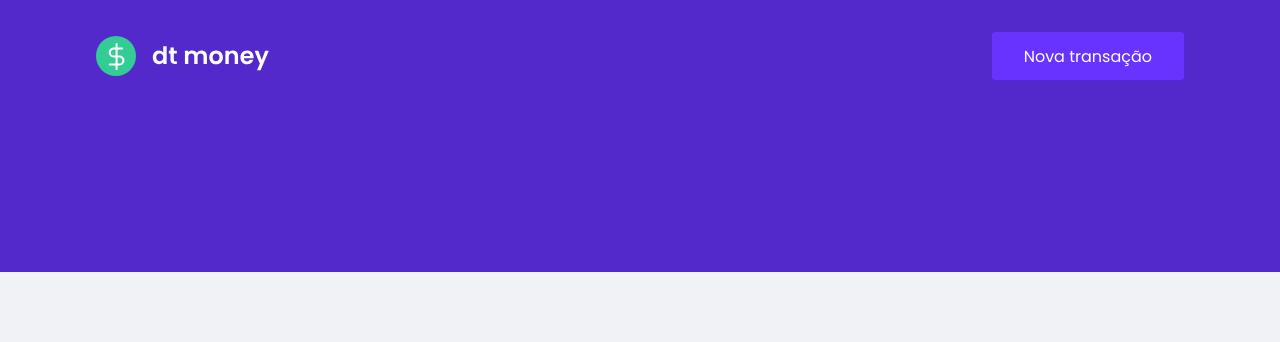
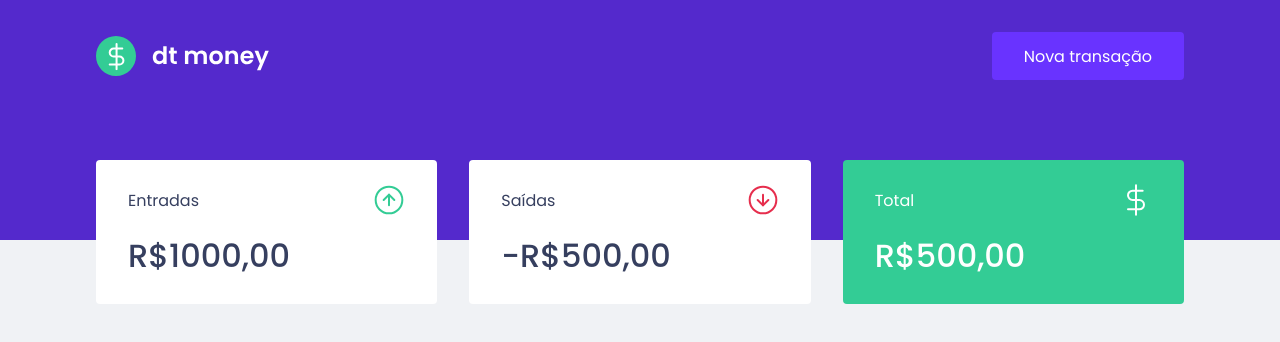
Before and after one commit to Fekleite/dtmoney, a React (Create React App) app: page / in a window 1280 px wide. Shown: the top 342 px of the page. Built offline with nearby package versions, Linux system fonts and the light colour scheme.

Commit message:
feat: create dashboard and summary components

```diff
--- a/public/index.html
+++ b/public/index.html
@@ -10,7 +10,7 @@
 
     <title>dtmoney</title>
 
-    <link href="https://fonts.googleapis.com/css2?family=Poppins:wght@400;600&display=swap" rel="stylesheet">
+    <link href="https://fonts.googleapis.com/css2?family=Poppins:wght@400;500;600&display=swap" rel="stylesheet">
   </head>
   <body>
     <noscript>You need to enable JavaScript to run this app.</noscript>
--- a/src/App.tsx
+++ b/src/App.tsx
@@ -1,12 +1,14 @@
 import { GlobalStyle } from "./styles/global";
 
 import { Header } from "./components/Header";
+import { Dashboard } from "./components/Dashboard";
 
 export function App() {
   return (
     <>
       <GlobalStyle />
       <Header />
+      <Dashboard />
     </>
   );
 }
--- /dev/null
+++ b/src/components/Dashboard/index.tsx
@@ -0,0 +1,10 @@
+import { Summary } from '../Summary';
+import { Container } from './styles';
+
+export function Dashboard() {
+  return (
+    <Container>
+      <Summary />
+    </Container>
+  )
+}
--- /dev/null
+++ b/src/components/Dashboard/styles.ts
@@ -0,0 +1,7 @@
+import styled from 'styled-components';
+
+export const Container = styled.main`
+  max-width: 1120px;
+  margin: 0 auto;
+  padding: 2.5rem 1rem;
+`;
--- a/src/components/Header/styles.ts
+++ b/src/components/Header/styles.ts
@@ -8,7 +8,7 @@
   max-width: 1120px;
   margin: 0 auto;
 
-  padding: 2rem 1rem 12rem;
+  padding: 2rem 1rem 10rem;
   display: flex;
   align-items: center;
   justify-content: space-between;
--- /dev/null
+++ b/src/components/Summary/index.tsx
@@ -0,0 +1,38 @@
+import { Container } from "./styles";
+
+import incomeImg from '../../assets/income.svg';
+import outcomeImg from '../../assets/outcome.svg';
+import totalImg from '../../assets/total.svg';
+
+export function Summary() {
+  return (
+   <Container>
+     <div>
+       <header>
+         <p>Entradas</p>
+         <img src={incomeImg} alt="Entradas"/>
+       </header>
+
+       <strong>R$1000,00</strong>
+     </div>
+
+     <div>
+       <header>
+         <p>Saídas</p>
+         <img src={outcomeImg} alt="Saídas"/>
+       </header>
+
+       <strong>-R$500,00</strong>
+     </div>
+
+     <div>
+       <header>
+         <p>Total</p>
+         <img src={totalImg} alt="Total"/>
+       </header>
+
+       <strong>R$500,00</strong>
+     </div>
+   </Container>
+  )
+}
--- /dev/null
+++ b/src/components/Summary/styles.ts
@@ -0,0 +1,34 @@
+import styled from 'styled-components';
+
+export const Container = styled.div`
+  display: grid;
+  grid-template-columns: repeat(3, 1fr);
+  gap: 2rem;
+  margin-top: -7.5rem;
+
+  div {
+    background: var(--shape);
+    padding: 1.5rem 2rem;
+    border-radius: 0.25rem;
+    color: var(--text-title);
+
+    header {
+      display: flex;
+      align-items: center;
+      justify-content: space-between;
+    }
+
+    strong {
+      display: block;
+      margin-top: 1rem;
+      font-size: 2rem;
+      font-weight: 500;
+      line-height: 3rem;
+    }
+
+    &:last-child {
+      background: var(--green);
+      color: #FFF;
+    }
+  }
+`;
```
